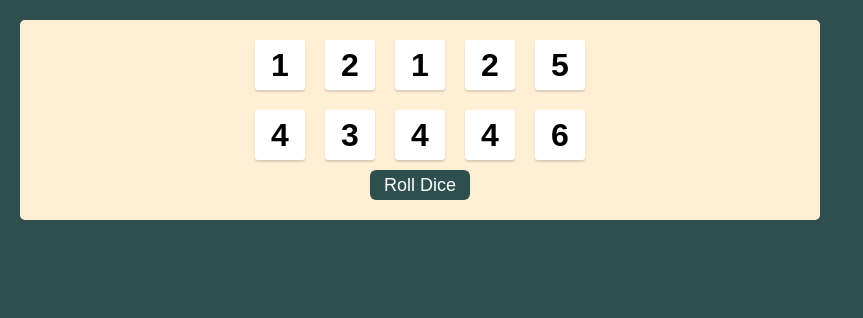
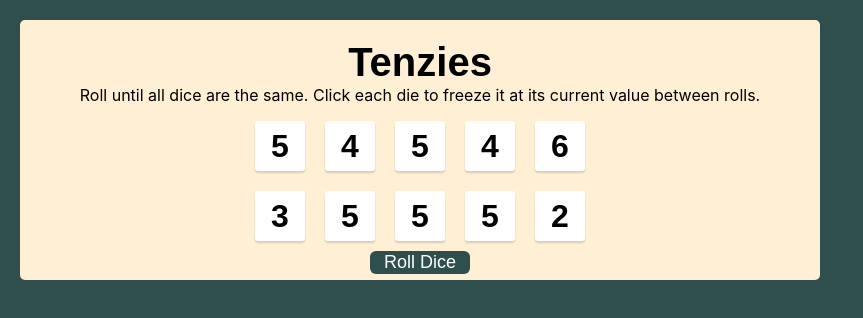
Before and after one commit to Evan-C-Mead/tenzies, a React (Create React App) app: page / in a window 1280 px wide. Shown: the top 318 px of the page, without its empty margins (0-863 px from the left). Built offline with nearby package versions, Linux system fonts and the light colour scheme.

Commit message:
can hold dice now - working on win logic

```diff
--- a/src/components/App.js
+++ b/src/components/App.js
@@ -6,27 +6,41 @@
 export default function App() {
     const [dice, setDice] = React.useState(allNewDice())
 
+    function generateNewDie() {
+        return {
+            value: Math.ceil(Math.random() * 6),
+            isHeld: false,
+            id: nanoid()
+        }
+    }
+
     function allNewDice() {
         const newDice = []
 
         for (let i = 0; i < 10; i++) {
-            newDice.push({
-                value: Math.ceil(Math.random() * 6),
-                isHeld: false,
-                id: nanoid()
-            })
+            newDice.push(generateNewDie())
         }
         return newDice
     }
 
     function rollDice() {
-        setDice(allNewDice)
+        setDice(oldDice => oldDice.map(die => {
+            return die.isHeld ? die : generateNewDie()
+        }))
     }
 
-    const diceElements = dice.map(die => <Die key={die.id} value={die.value} isHeld={die.isHeld}/>)
+    function holdDice(id) {
+        setDice(oldDice => oldDice.map(die => {
+            return die.id === id ? {...die, isHeld: !die.isHeld} : die
+        }))
+    }
+
+    const diceElements = dice.map(die => <Die key={die.id} value={die.value} isHeld={die.isHeld} holdDice={() => holdDice(die.id)}/>)
 
     return (
         <main>
+            <h1 className="title">Tenzies</h1>
+            <p className="instructions">Roll until all dice are the same. Click each die to freeze it at its current value between rolls.</p>
             <div className="dice-container">
                 {diceElements}
             </div>
--- a/src/components/Die.js
+++ b/src/components/Die.js
@@ -6,7 +6,7 @@
     }
 
     return (
-        <div style={styles} className="die-face">
+        <div style={styles} className="die-face" onClick={props.holdDice}>
             <h2 className="die-number">{props.value}</h2>
         </div>
     )
--- a/src/style/index.css
+++ b/src/style/index.css
@@ -21,7 +21,7 @@
 
 main {
   background-color: papayawhip;
-  height: 200px;
+  height: 260px;
   max-width: 800px;
   border-radius: 5px;
   padding: 20px;
@@ -29,6 +29,18 @@
   flex-direction: column;
   justify-content: space-around;
   align-items: center;
+}
+
+.title {
+  font-size: 40px;
+  margin: 0;
+}
+
+.instructions {
+  font-family: 'Inter', sans-serif;
+  font-weight: 400;
+  margin-top: 0;
+  text-align: center;
 }
 
 .dice-container {
@@ -62,6 +74,7 @@
   color: white;
   font-size: large;
   margin-top: 10px;
+  margin-bottom: 10px;
 }
 
 .roll-dice:active {
```
